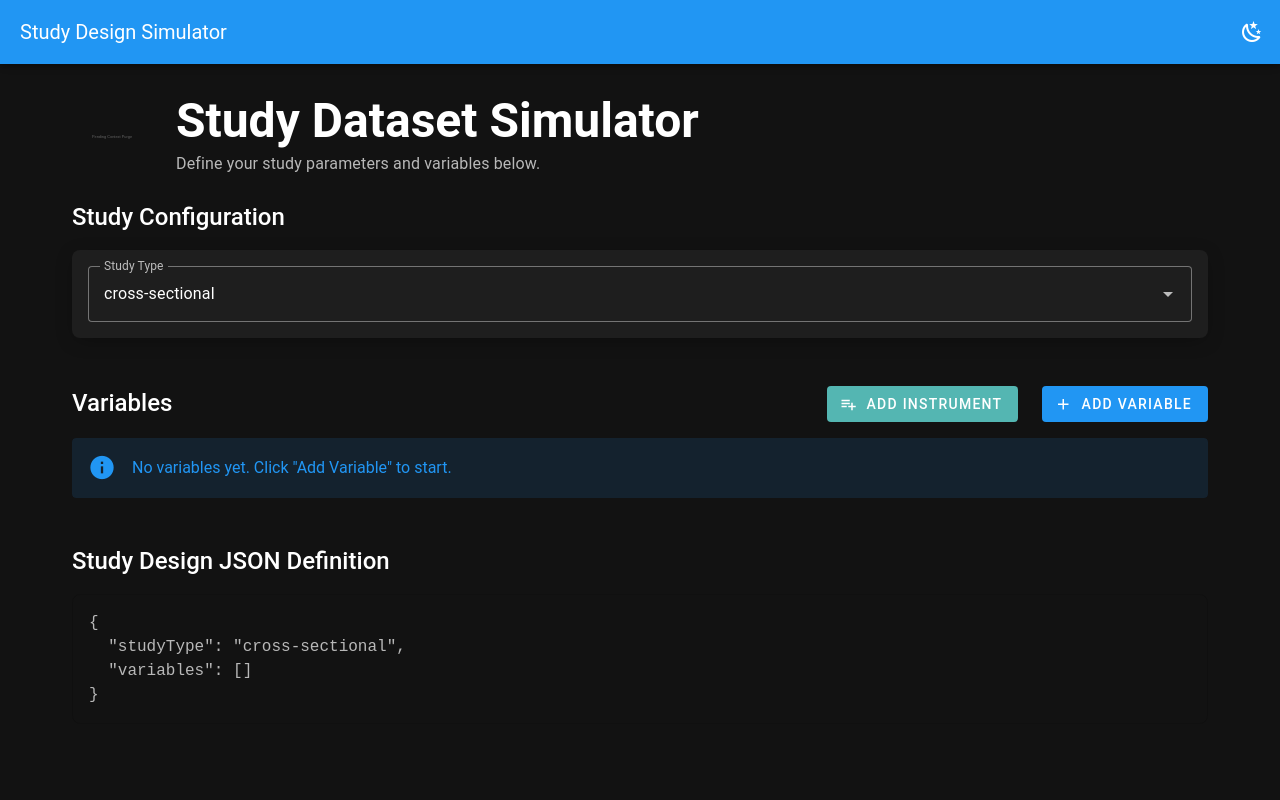
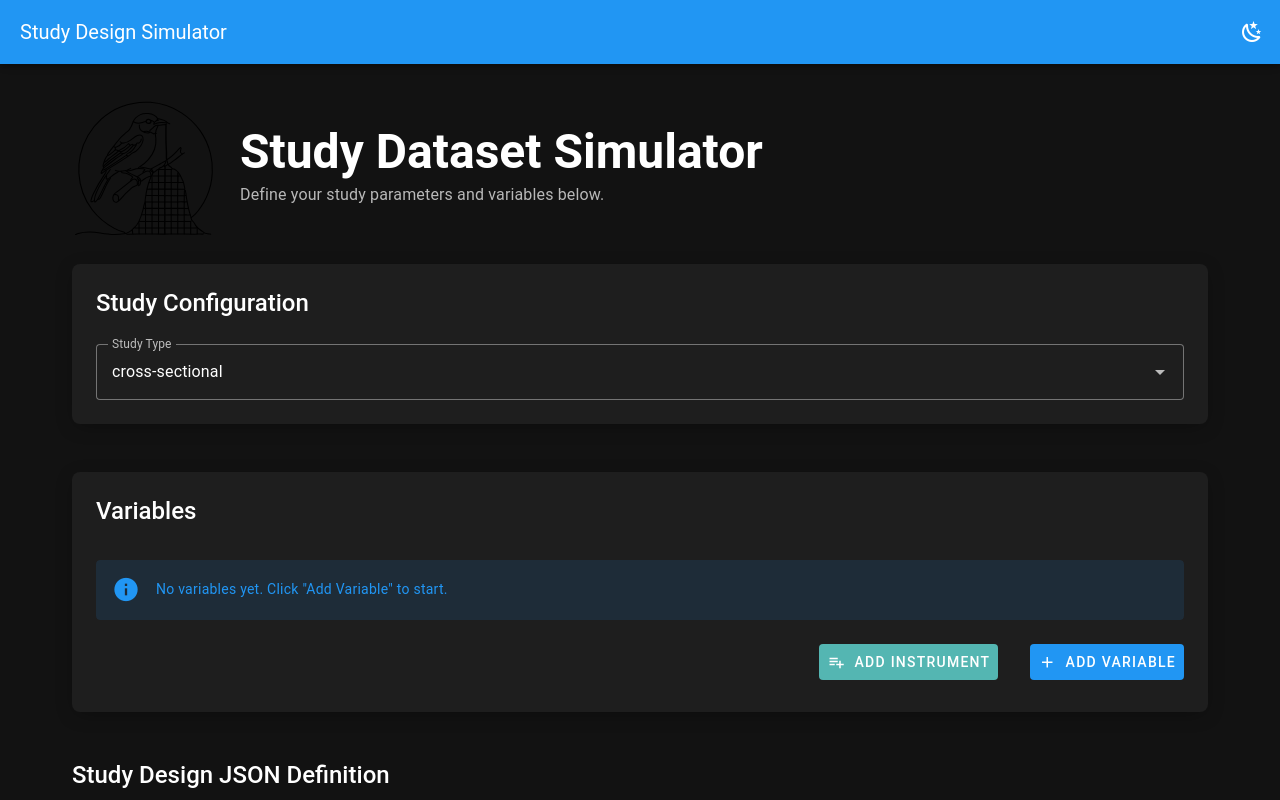
Before and after one commit to andersbc/study-dataset-simulator, a Nuxt app in the folder apps/web/: page / in a window 1280 px wide. Shown: the top 800 px of the page. Built offline with nearby package versions, Linux system fonts and the light colour scheme.

Commit message:
feat: Add new `AppCard` component and update `logo.svg` with a new graphic, adjusting its display size.

```diff
--- /dev/null
+++ b/apps/web/app/components/AppCard.vue
@@ -0,0 +1,23 @@
+<template>
+  <v-card>
+    <v-card-title class="py-6 px-6" v-if="title || $slots.title">
+      <slot name="title">
+        <div class="text-h5 font-weight-medium">{{ title }}</div>
+      </slot>
+    </v-card-title>
+
+    <v-card-text class="px-6 pb-6">
+      <slot></slot>
+    </v-card-text>
+
+    <v-card-actions v-if="$slots.actions" class="px-6 pb-8 pt-0">
+      <slot name="actions"></slot>
+    </v-card-actions>
+  </v-card>
+</template>
+
+<script setup lang="ts">
+defineProps<{
+  title?: string
+}>()
+</script>
--- a/apps/web/app/components/StudyConfig.vue
+++ b/apps/web/app/components/StudyConfig.vue
@@ -1,10 +1,11 @@
 <template>
   <div class="mb-12">
-    <div class="text-h5 font-weight-medium mb-4">Study Configuration</div>
-    <v-card class="pa-4">
-      <v-select v-model="design.studyType" :items="studyTypes" label="Study Type" variant="outlined"
-        hide-details></v-select>
-    </v-card>
+    <div class="mb-12">
+      <AppCard title="Study Configuration">
+        <v-select v-model="design.studyType" :items="studyTypes" label="Study Type" variant="outlined"
+          hide-details></v-select>
+      </AppCard>
+    </div>
   </div>
 </template>
 
--- a/apps/web/app/components/VariableManager.vue
+++ b/apps/web/app/components/VariableManager.vue
@@ -1,23 +1,21 @@
 <template>
   <div class="mb-12">
-    <div class="d-flex justify-space-between align-center mb-4">
+
+    <AppCard>
+      <template #title>
+        <div class="d-flex justify-space-between align-center">
           <div class="text-h5 font-weight-medium">Variables</div>
-      <div class="d-flex">
-        <v-btn color="secondary" variant="flat" prepend-icon="mdi-playlist-plus" @click="openInstrumentDialog">Add
-          Instrument</v-btn>
-        <v-btn color="primary" variant="flat" prepend-icon="mdi-plus" class="ml-6" @click="openDialog">Add
-          Variable</v-btn>
         </div>
-    </div>
+      </template>
 
       <div v-if="design.variables && design.variables.length > 0">
         <ClientOnly>
           <draggable v-model="design.variables" handle=".drag-handle" item-key="name" ghost-class="ghost-card"
-          drag-class="drag-card">
+            fallback-class="drag-card" :force-fallback="true">
             <template #item="{ element: variable, index }">
-            <v-card class="mb-3 pa-3 variable-card">
+              <v-card class="mb-3 pa-3 variable-card" variant="outlined">
                 <div class="d-flex align-center">
-                <v-icon icon="mdi-drag" class="drag-handle cursor-move mr-4 text-medium-emphasis"></v-icon>
+                  <v-icon icon="mdi-drag" size="48" class="drag-handle cursor-move mr-4 text-medium-emphasis"></v-icon>
 
                   <div class="flex-grow-1">
                     <div class="d-flex align-center">
@@ -51,10 +49,20 @@
         No variables yet. Click "Add Variable" to start.
       </v-alert>
 
+      <template #actions>
+        <v-spacer></v-spacer>
+        <v-btn color="secondary" variant="flat" prepend-icon="mdi-playlist-plus" @click="openInstrumentDialog">Add
+          Instrument</v-btn>
+        <v-btn color="primary" variant="flat" prepend-icon="mdi-plus" class="ml-6" @click="openDialog">Add
+          Variable</v-btn>
+      </template>
+    </AppCard>
+
     <v-dialog v-model="dialog" max-width="500">
       <v-card>
         <v-card-title>
-          {{ editingIndex !== null ? (newVar.kind === 'instrument' ? 'Edit Instrument' : 'Edit Variable') : (newVar.kind
+          {{ editingIndex !== null ? (newVar.kind === 'instrument' ? 'Edit Instrument' : 'Edit Variable') :
+            (newVar.kind
               ===
               'instrument' ? 'Add Instrument' : 'Add Variable') }}
         </v-card-title>
@@ -203,7 +211,8 @@
         <v-card-actions>
           <v-spacer></v-spacer>
           <v-btn color="secondary" variant="text" @click="dialog = false">Cancel</v-btn>
-          <v-btn color="primary" @click="save" :disabled="!isValid">{{ editingIndex !== null ? 'Save' : 'Add' }}</v-btn>
+          <v-btn color="primary" @click="save" :disabled="!isValid">{{ editingIndex !== null ? 'Save' : 'Add'
+          }}</v-btn>
         </v-card-actions>
       </v-card>
     </v-dialog>
@@ -402,11 +411,11 @@ const save = () => {
 }
 
 .ghost-card {
-  opacity: 0;
+  opacity: 0.5;
 }
 
 .drag-card {
-  opacity: 1;
+  opacity: 1 !important;
   background: rgb(var(--v-theme-surface));
   box-shadow: 0px 5px 5px -3px var(--v-shadow-key-umbra-opacity, rgba(0, 0, 0, 0.2)), 0px 8px 10px 1px var(--v-shadow-key-penumbra-opacity, rgba(0, 0, 0, 0.14)), 0px 3px 14px 2px var(--v-shadow-key-ambient-opacity, rgba(0, 0, 0, 0.12));
 }
--- a/apps/web/app/pages/index.vue
+++ b/apps/web/app/pages/index.vue
@@ -3,7 +3,7 @@
     <v-row>
       <v-col cols="12">
         <div class="d-flex align-center mb-6">
-          <v-img src="/logo.svg" max-width="80" height="80" class="mr-6"></v-img>
+          <v-img src="/logo.svg" max-width="144" min-width="100" height="144" class="mr-6"></v-img>
           <div>
             <h1 class="text-h3 font-weight-bold">Study Dataset Simulator</h1>
             <p class="text-subtitle-1 text-medium-emphasis mt-1">Define your study parameters and variables below.</p>
```
Also changed, not shown: apps/web/public/logo.svg. Lines whose indentation alone changed are shown as unchanged.
